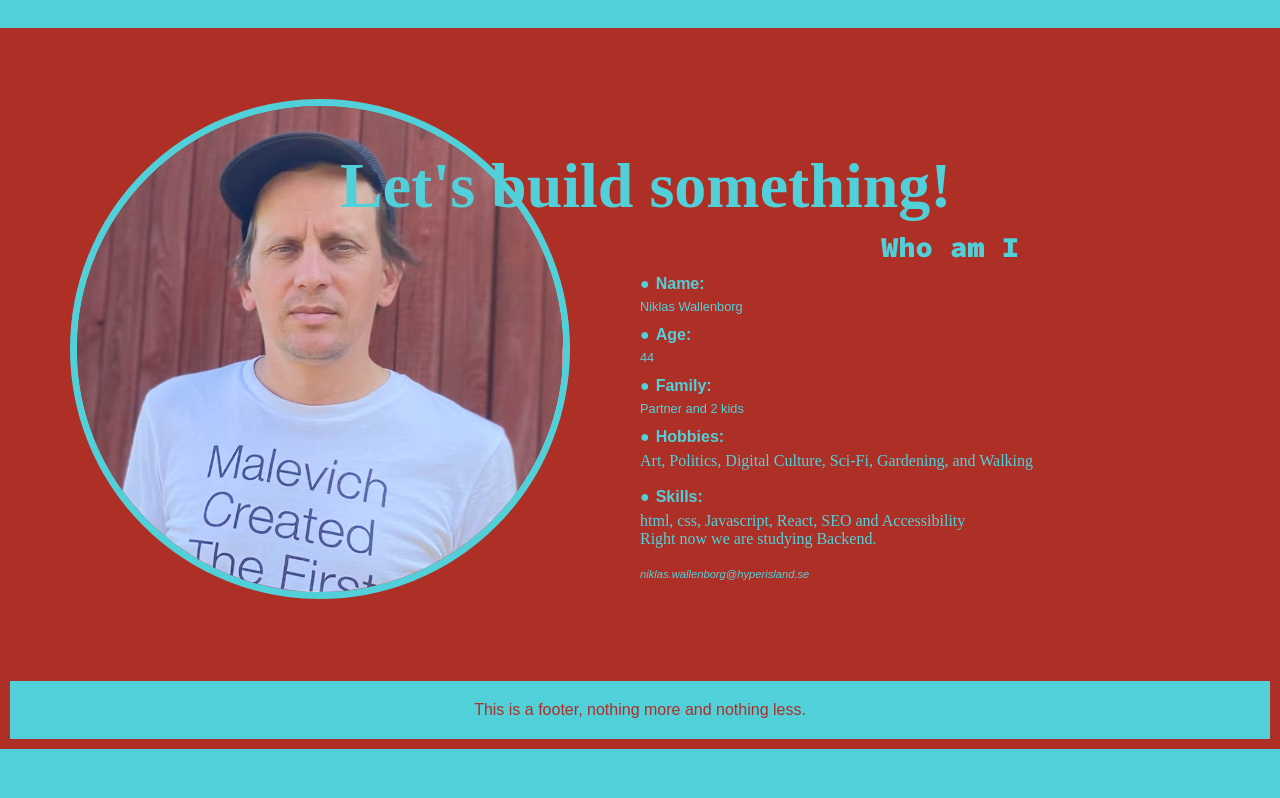
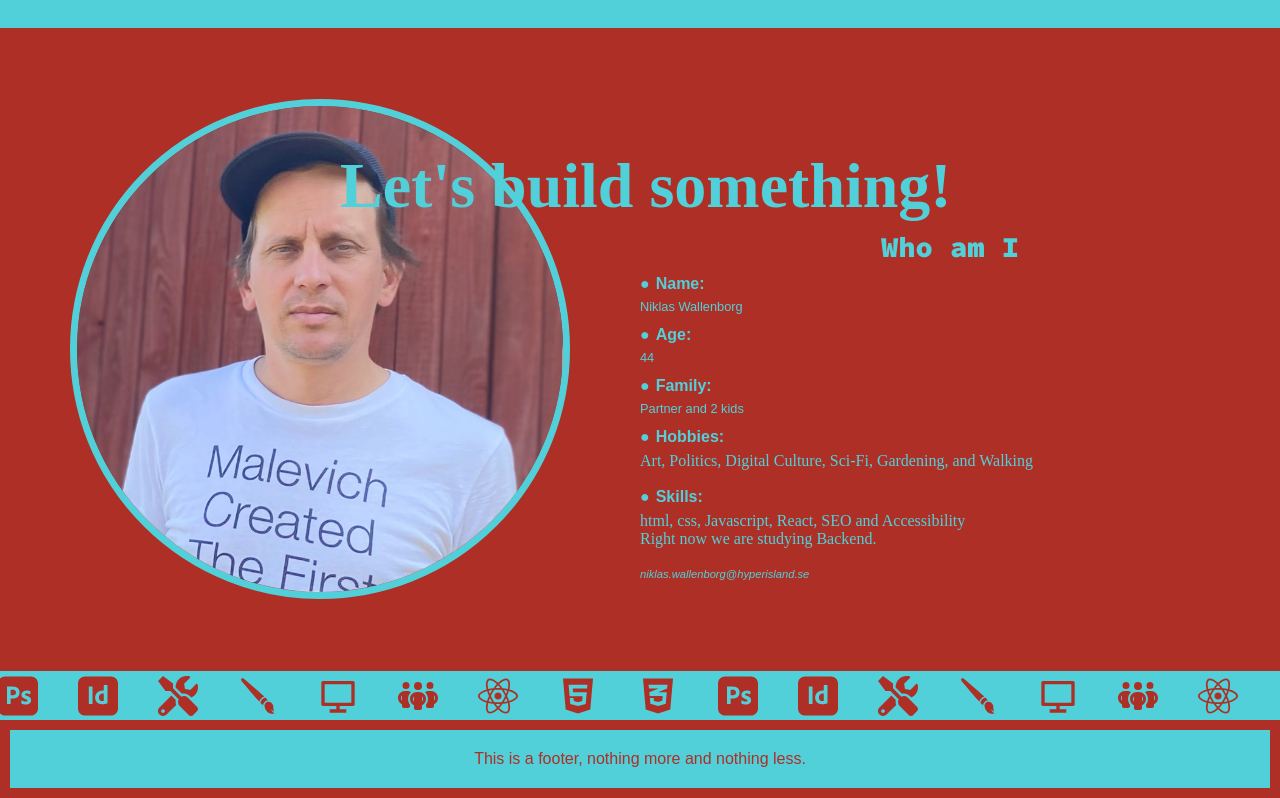
Before and after one commit to Wallenborg/front-port, a React (Create React App) app: page / in a window 1280 px wide. Shown: the part 3716-4514 px from the top of the page. Before the commit the page ends 4465 px from the top, so only its background shows below. Built offline with nearby package versions, Linux system fonts and the light colour scheme; a web font is replaced by a local one.

Commit message:
add a marquee

```diff
--- a/package.json
+++ b/package.json
@@ -9,6 +9,7 @@
     "chroma-js": "^2.4.2",
     "react": "^18.2.0",
     "react-dom": "^18.2.0",
+    "react-fast-marquee": "^1.6.4",
     "react-icons": "^5.0.1",
     "react-intersection-observer": "^9.8.0",
     "react-router-dom": "^6.22.0",
--- a/src/App.js
+++ b/src/App.js
@@ -4,6 +4,7 @@ import Start from "./pages/Start";
 import ProjectList from "./components/projectBox/ProjectList";
 import Footer from "./components/footer/Footer";
 import Arrow from "./components/arrow/Arrow";
+import IconMarquee from "./components/iconMarquee/IconMarquee";
 
 import "./App.css";
 
@@ -15,6 +16,7 @@ function App() {
       <Arrow />
       <RandomButton />
       <ProjectList />
+      <IconMarquee />
       <Footer />
     </main>
   );
--- /dev/null
+++ b/src/components/iconMarquee/IconMarquee.css
@@ -0,0 +1,13 @@
+.marquee-icon {
+  width: 40px;
+  height: 40px;
+  margin-right: 40px;
+  margin-top: 5px;
+  color: var(--clr-accent);
+}
+
+.marquee {
+  position: relative;
+  z-index: 5000;
+  background-color: var(--clr-primary);
+}
--- /dev/null
+++ b/src/components/iconMarquee/IconMarquee.jsx
@@ -0,0 +1,34 @@
+import Marquee from "react-fast-marquee";
+import "./IconMarquee.css";
+import { FaPeopleGroup, FaCss3Alt } from "react-icons/fa6";
+import { FaReact, FaHtml5, FaTools } from "react-icons/fa";
+import { SiAdobephotoshop, SiAdobeindesign } from "react-icons/si";
+import { GiPaintBrush } from "react-icons/gi";
+import { RiComputerLine } from "react-icons/ri";
+
+function IconMarquee() {
+  return (
+    <Marquee className="marquee">
+      <FaPeopleGroup className="marquee-icon" />
+      <FaReact className="marquee-icon" />
+      <FaHtml5 className="marquee-icon" />
+      <FaCss3Alt className="marquee-icon" />
+      <SiAdobephotoshop className="marquee-icon" />
+      <SiAdobeindesign className="marquee-icon" />
+      <FaTools className="marquee-icon" />
+      <GiPaintBrush className="marquee-icon" />
+      <RiComputerLine className="marquee-icon" />
+      <FaPeopleGroup className="marquee-icon" />
+      <FaReact className="marquee-icon" />
+      <FaHtml5 className="marquee-icon" />
+      <FaCss3Alt className="marquee-icon" />
+      <SiAdobephotoshop className="marquee-icon" />
+      <SiAdobeindesign className="marquee-icon" />
+      <FaTools className="marquee-icon" />
+      <GiPaintBrush className="marquee-icon" />
+      <RiComputerLine className="marquee-icon" />
+    </Marquee>
+  );
+}
+
+export default IconMarquee;
```
Also changed, not shown: 1 other file (tests, documents, lock files or other folders).
